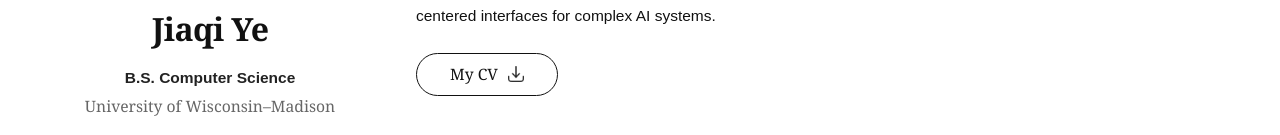
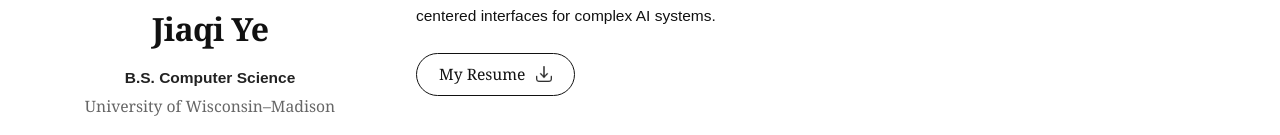
Before and after one commit to Jiaqi-Ye/Personal-Website, a Next.js app: page /v2 in a window 1280 px wide. Shown: the part 246-381 px from the top of the page. Built offline with nearby package versions, Linux system fonts and the light colour scheme; a web font is replaced by a local one.

Commit message:
Rename CV button to resume

```diff
--- a/app/v2/page.tsx
+++ b/app/v2/page.tsx
@@ -176,7 +176,7 @@ export default function V2Page() {
                 target="_blank"
                 rel="noreferrer"
               >
-                My CV
+                My Resume
                 <Image src={downloadIcon} alt="" width={16} height={16} />
               </a>
             </div>
```
